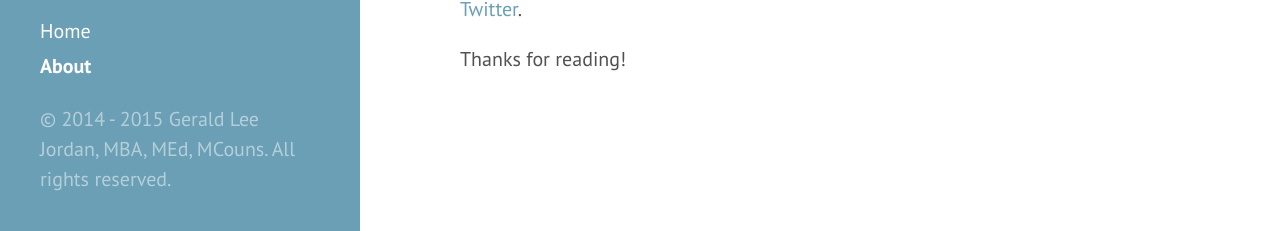
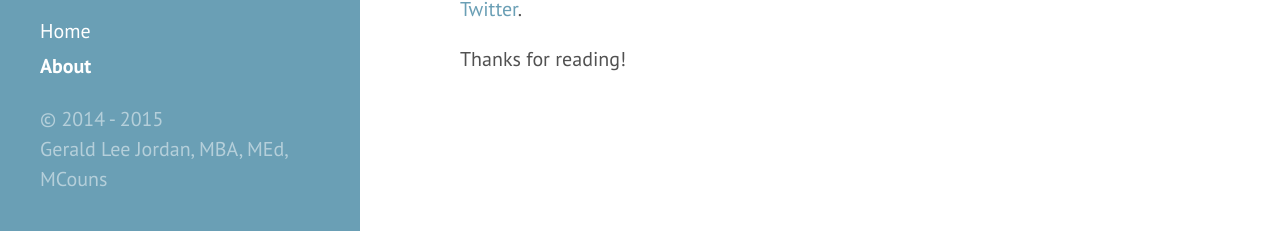
Before and after one commit to geraldnz/geraldnz.github.com, a Jekyll site: the page built from about.md, in a window 1280 px wide and 1058 px high. Shown: the part 824-1055 px from the top of the window. Built offline with Jekyll 4.4.1, drawn with Linux system fonts in a browser that asks for light colours; Markdown is read by kramdown in place of the engine named in the settings.

Commit message:
Update sidebar.html

```diff
--- a/_includes/sidebar.html
+++ b/_includes/sidebar.html
@@ -27,6 +27,6 @@
       {% endfor %}
     </nav>
 
-    <p>&copy; 2014 - {{ site.time | date: '%Y' }} Gerald Lee Jordan, MBA, MEd, MCouns. All rights reserved.</p>
+    <p>&copy; 2014 - {{ site.time | date: '%Y' }} <br />Gerald Lee Jordan, MBA, MEd, MCouns</p>
   </div>
 </div>
```
